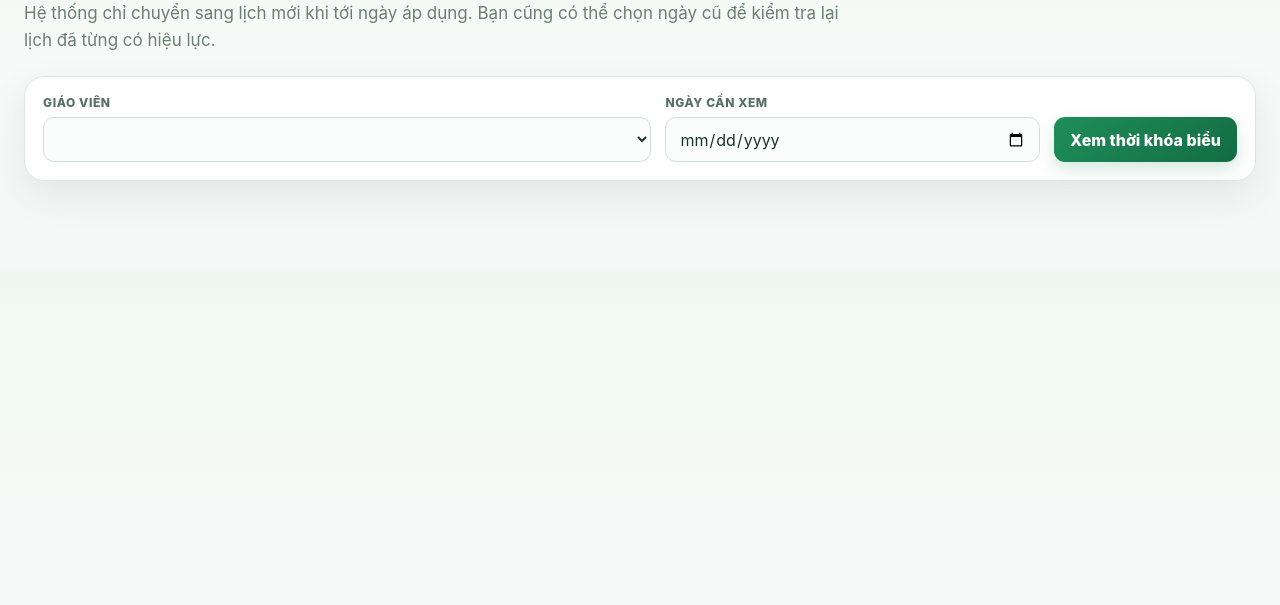
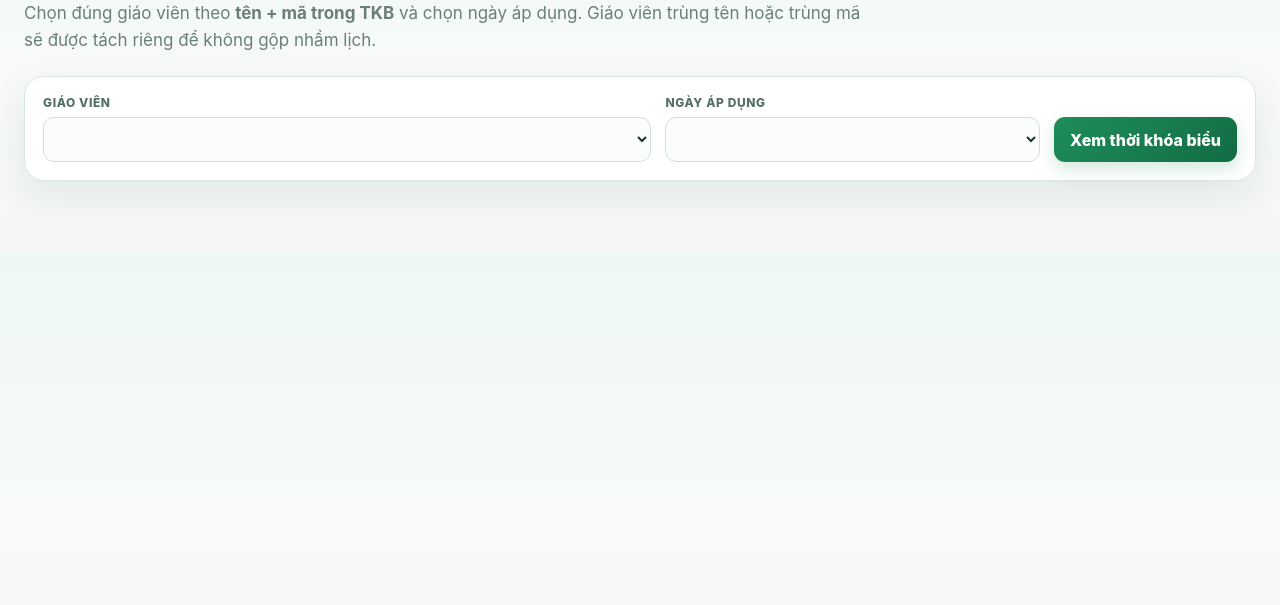
Before and after one commit to sphoabinh1980/hvt-timetable, a website with bundled scripts: page public/teachers.html in a window 1280 px wide. Shown: the part 195-800 px from the top of the page. Built offline with nearby package versions, Linux system fonts and the light colour scheme; no server answers.

Commit message:
Update teacher page for effective-date selector and disambiguation

```diff
--- a/public/teachers.html
+++ b/public/teachers.html
@@ -1,7 +1,8 @@
 <!doctype html><html lang="vi"><head><meta charset="utf-8"><meta name="viewport" content="width=device-width,initial-scale=1"><title>Thời khóa biểu giáo viên</title><link rel="stylesheet" href="/styles.css"></head><body>
 <header class="topbar"><nav class="nav"><a class="brand" href="/"><span class="logo" data-school>HVT</span><span><span data-school>HVT</span> · Thời khóa biểu</span></a><div class="navlinks"><a href="/">TKB học sinh</a><a class="active" href="/teachers.html">TKB giáo viên</a><a href="/admin.html">Admin</a></div></nav></header>
-<main class="shell"><section class="hero"><div class="eyebrow">Dành cho giáo viên</div><h1>Thời khóa biểu giáo viên</h1><p>Hệ thống chỉ chuyển sang lịch mới khi tới ngày áp dụng. Bạn cũng có thể chọn ngày cũ để kiểm tra lại lịch đã từng có hiệu lực.</p></section>
-<section class="card controls"><div class="field"><label>Giáo viên</label><select id="teacherSelect" class="input"></select></div><div class="field"><label>Ngày cần xem</label><input id="dateInput" class="input" type="date"></div><button id="reloadBtn" class="btn btn-primary">Xem thời khóa biểu</button></section>
-<div id="status" class="statusbar"></div><div id="history" class="history"></div><div id="message"></div>
-<section id="scheduleCard" class="card table-card hidden"><div class="table-title"><div><h2 id="scheduleTitle">Giáo viên</h2><small id="teacherMeta"></small></div><small id="source"></small></div><div id="schedule" class="scroll"></div></section>
+<main class="shell">
+<section class="hero"><div class="eyebrow">Tra cứu dành cho giáo viên</div><h1>Thời khóa biểu giáo viên</h1><p>Chọn đúng giáo viên theo <b>tên + mã trong TKB</b> và chọn ngày áp dụng. Giáo viên trùng tên hoặc trùng mã sẽ được tách riêng để không gộp nhầm lịch.</p></section>
+<section class="card controls"><div class="field"><label>Giáo viên</label><select id="teacherSelect" class="input"></select></div><div class="field"><label>Ngày áp dụng</label><select id="versionSelect" class="input"></select></div><button id="reloadBtn" class="btn btn-primary">Xem thời khóa biểu</button></section>
+<div id="status" class="statusbar"></div><div id="message"></div>
+<section id="scheduleCard" class="card table-card hidden"><div class="table-title"><div><h2 id="scheduleTitle">Giáo viên</h2><small id="teacherMeta"></small></div><small id="source"></small></div><div id="schedule"></div></section>
 </main><script type="module" src="/teacher.js"></script></body></html>
```
